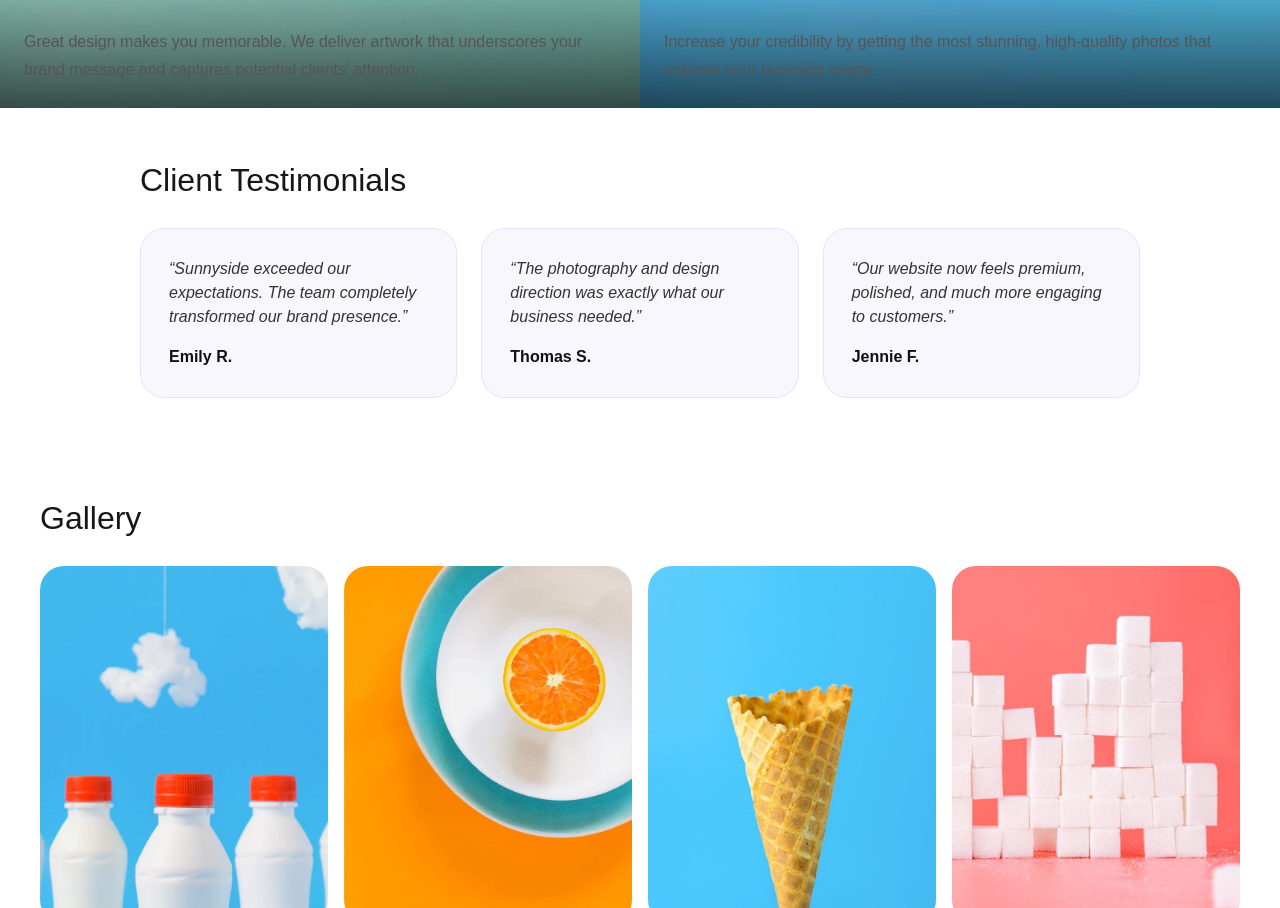
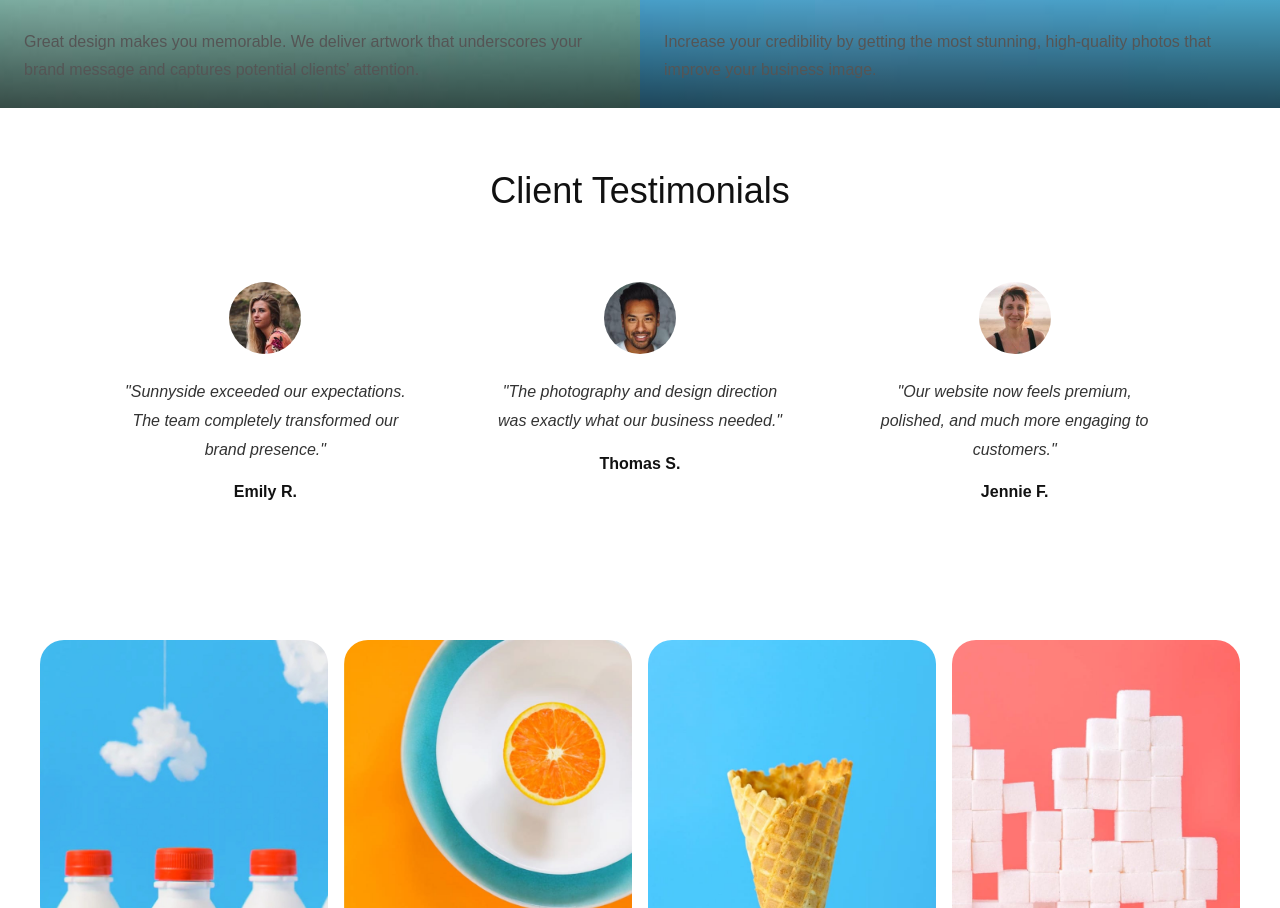
Before and after one commit to Noahsparkes/sunnyside-agency-landing-page-main-, a Next.js app: page / in a window 1280 px wide. Shown: the part 2612-3520 px from the top of the page. Built offline with nearby package versions, Linux system fonts and the light colour scheme.

Commit message:
Add testimonials section with styling and layout improvements

```diff
--- a/src/app/globals.css
+++ b/src/app/globals.css
@@ -181,3 +181,57 @@ body {
     padding-right: 1.5rem;
   }
 }
+
+/* Testimonials */
+.testimonials-section {
+  padding: 3.5rem 1.5rem;
+  background: #fff;
+}
+
+.testimonials-container {
+  max-width: 1100px;
+  margin: 0 auto;
+}
+
+.testimonials-title {
+  font-size: 2.25rem;
+  margin: 0 0 2rem;
+  color: #111;
+  text-align: center;
+}
+
+.testimonials-grid {
+  display: grid;
+  gap: 1.5rem;
+  grid-template-columns: repeat(auto-fit, minmax(260px, 1fr));
+}
+
+.testimonial-card {
+  padding: 2rem 1.5rem;
+  background: #fff;
+  border-radius: 12px;
+  text-align: center;
+  margin: 0;
+}
+
+.testimonial-image {
+  width: 72px;
+  height: 72px;
+  border-radius: 50%;
+  object-fit: cover;
+  margin: 0 auto 1.5rem;
+  display: block;
+}
+
+.testimonial-quote {
+  margin: 0 0 1rem;
+  font-style: italic;
+  color: #333;
+  line-height: 1.8;
+}
+
+.testimonial-name {
+  font-weight: 700;
+  color: #111;
+  margin: 0;
+}
--- a/src/components/Gallery.tsx
+++ b/src/components/Gallery.tsx
@@ -9,7 +9,6 @@ export default function Gallery() {
   return (
     <section style={{ padding: '3rem 2rem', background: '#fff' }}>
       <div style={{ maxWidth: '1200px', margin: '0 auto' }}>
-        <h2 style={{ fontSize: '2rem', marginBottom: '1.5rem' }}>Gallery</h2>
         <div style={{ display: 'grid', gap: '1rem', gridTemplateColumns: 'repeat(auto-fit, minmax(260px, 1fr))' }}>
           {galleryItems.map((src) => (
             <div key={src} style={{ overflow: 'hidden', borderRadius: '24px' }}>
--- a/src/components/Testimonials.tsx
+++ b/src/components/Testimonials.tsx
@@ -2,37 +2,31 @@ const testimonials = [
   {
     name: 'Emily R.',
     quote: 'Sunnyside exceeded our expectations. The team completely transformed our brand presence.',
+    image: '/images/image-emily.jpg',
   },
   {
     name: 'Thomas S.',
     quote: 'The photography and design direction was exactly what our business needed.',
+    image: '/images/image-thomas.jpg',
   },
   {
     name: 'Jennie F.',
     quote: 'Our website now feels premium, polished, and much more engaging to customers.',
+    image: '/images/image-jennie.jpg',
   },
 ];
 
 export default function Testimonials() {
   return (
-    <section style={{ padding: '3rem 2rem' }}>
-      <div style={{ maxWidth: '1000px', margin: '0 auto' }}>
-        <h2 style={{ fontSize: '2rem', marginBottom: '1.5rem' }}>Client Testimonials</h2>
-        <div style={{ display: 'grid', gap: '1.5rem', gridTemplateColumns: 'repeat(auto-fit, minmax(260px, 1fr))' }}>
+    <section className="testimonials-section">
+      <div className="testimonials-container">
+        <h2 className="testimonials-title">Client Testimonials</h2>
+        <div className="testimonials-grid">
           {testimonials.map((item) => (
-            <blockquote
-              key={item.name}
-              style={{
-                padding: '1.75rem',
-                borderRadius: '24px',
-                background: '#f8f7fd',
-                border: '1px solid #e5e3ff',
-              }}
-            >
-              <p style={{ margin: '0 0 1rem', fontStyle: 'italic', color: '#333' }}>
-                “{item.quote}”
-              </p>
-              <footer style={{ fontWeight: 700, color: '#111' }}>{item.name}</footer>
+            <blockquote key={item.name} className="testimonial-card">
+              <img src={item.image} alt={item.name} className="testimonial-image" />
+              <p className="testimonial-quote">"{item.quote}"</p>
+              <footer className="testimonial-name">{item.name}</footer>
             </blockquote>
           ))}
         </div>
```
